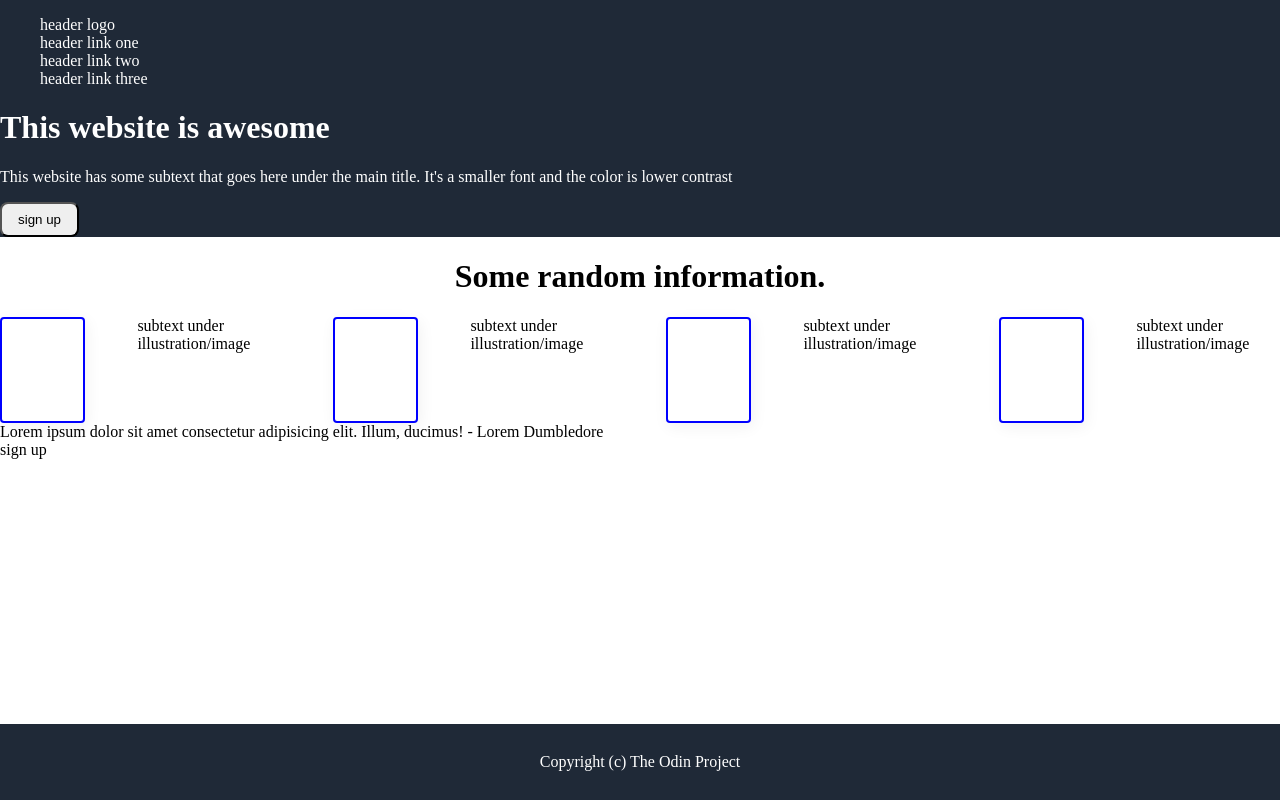
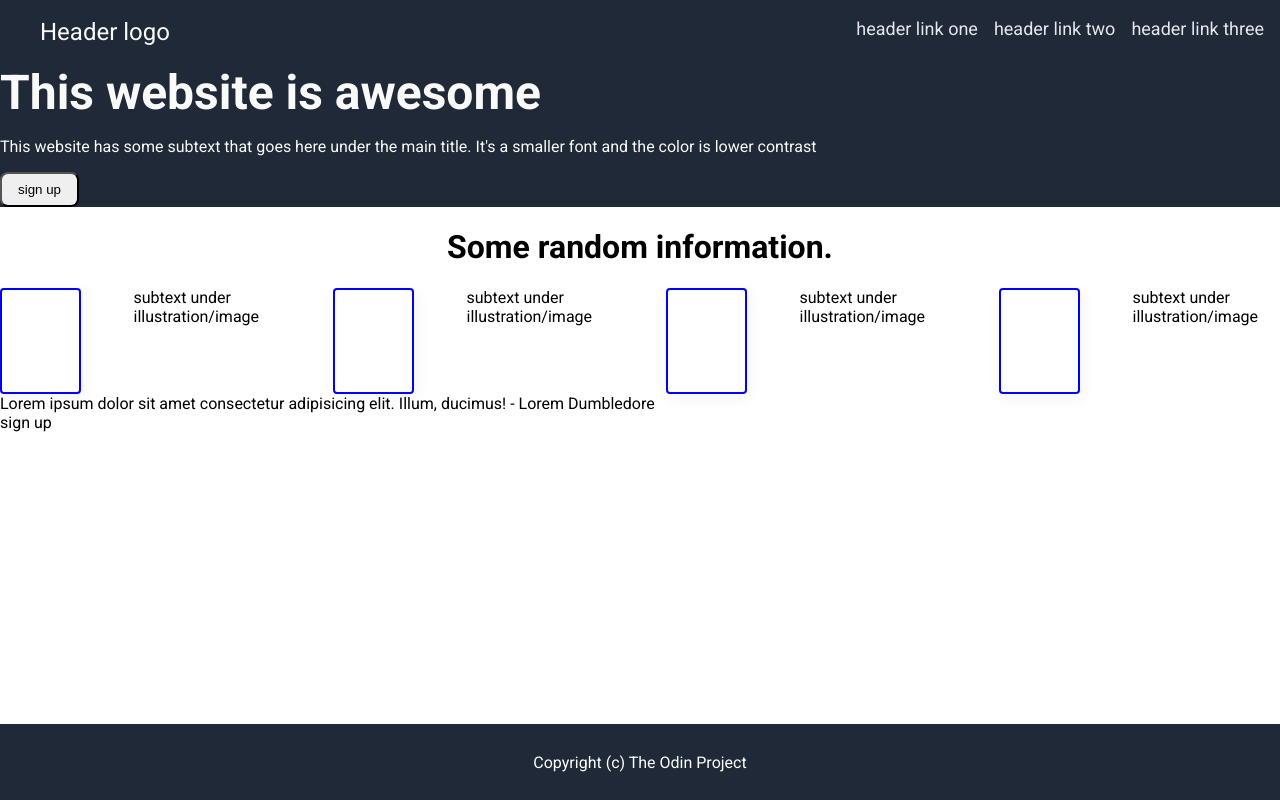
Before and after one commit to qtdinh/landing-page, a plain HTML site: page index.html in a window 1280 px wide. Drawn offline with Linux system fonts and the light colour scheme.

Commit message:
Add spacing between header logo and links

```diff
--- a/index.html
+++ b/index.html
@@ -9,12 +9,14 @@
 <body>
 <div class = "header">
     <ul class = "links">
-    <li>header logo</li>
+     <li class = "header logo">Header logo</li>
+     <div class = "right-links">
      <li>header link one</li>
      <li>header link two</li>
      <li>header link three</li>
+     <div>
     </ul>
-    <h1>This website is awesome</h1>
+    <div class = "header main">This website is awesome</div>
     <p>This website has some subtext that goes here under the main title. It's a smaller font and the color is lower contrast</p>
     <button class = "sign">sign up</button>
 </div>
--- a/styles.css
+++ b/styles.css
@@ -1,4 +1,8 @@
+@import url('https://fonts.googleapis.com/css2?family=Roboto:wght@400;700&display=swap');
+
+
 body {
+    font-family: Roboto;
     display: flex;
     flex-direction: column;
     margin: 0;
@@ -11,13 +15,35 @@ body {
     align-items: center;
 }
 
-.links {
-    list-style: none;
+.header {
+    background: #1F2937;
+    color: #F9FAF8;
 }
 
-.header {
-    background: #1F2937;
-    color: white;
+.links {
+    display: flex;
+    justify-content: space-between;
+    list-style: none;
+    font-size: 18px;
+    color: #E5E7EB;
+}
+
+.right-links {
+    display: flex;
+    list-style: none;
+    gap: 16px;
+    color: #E5E7EB;
+}
+
+.header.main {
+    font-size: 48px;
+    font-weight: 800;
+}
+
+.header.logo {
+    list-style: none;
+    font-size: 24px;
+    color: #F9FAF8;
 }
 
 .cards {
```
